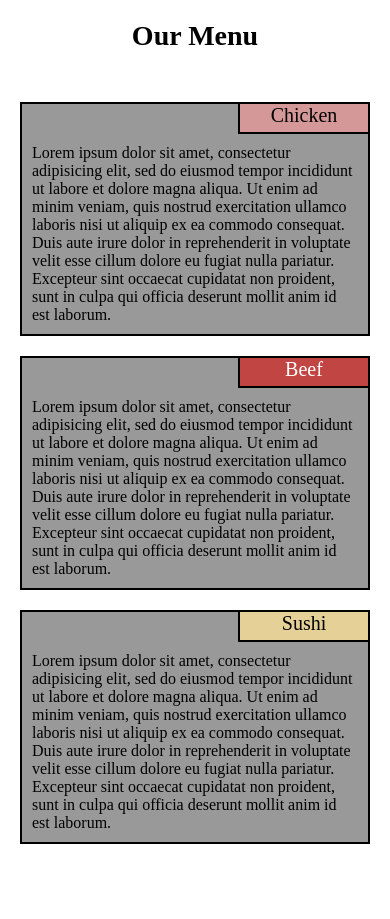
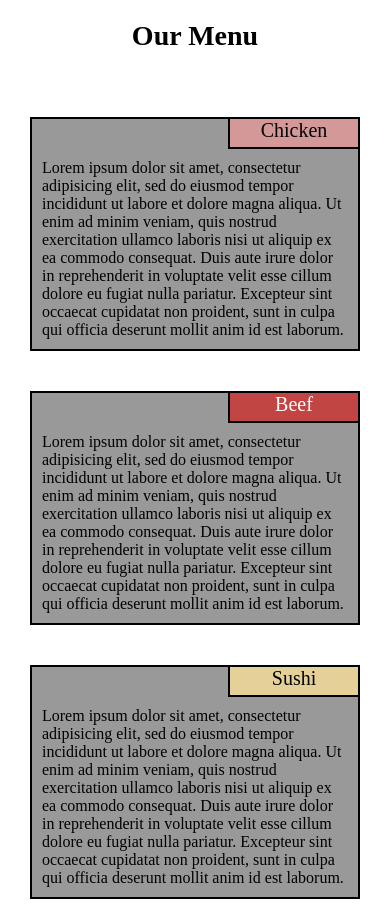
Before and after one commit to vladul23/coursera-assignments, a plain HTML site: page module2-solution/index.htm in a window 390 px wide. Before the commit the page ends 864 px from the top, so only its background shows below. Drawn offline with Linux system fonts and the light colour scheme.

Commit message:
homework based on relative positioning

```diff
--- a/module2-solution/css/style.css
+++ b/module2-solution/css/style.css
@@ -3,6 +3,7 @@
     margin: 0;
     padding: 0;
 }
+
 h1 {
   margin-bottom: 15px;
   text-align: center;
@@ -12,11 +13,11 @@ h1 {
 }
 
 .container {
+    margin: 10px 10px 10px 10px;
 }
 
 .box-container {
     padding: 0px;
-    margin: 20px;
     border: 2px solid black;
     background-color: #999999;
 }
@@ -26,13 +27,13 @@ h1 {
     border: 2px solid black;
     border-width: 0px 0px 2px 2px;
     text-align: center;
-    float: right;
+    /*float: right;*/
     width: 130px;
     height: 30px;
-/*    position: relative;
+    position: relative;
     top: 0px;
-    right: 0px;*/
-    /*display: flex;*/
+    right: 0px;
+    margin-left: auto;
 }
 
 #box-title1 {
@@ -48,13 +49,14 @@ h1 {
 
 .box-text {
     padding: 10px;
-    clear: right;
+    /*clear: right;*/
 }
 
 @media (min-width: 992px) {
     .col-lg-4 {
         float: left;
         width: 33.33%;
+        padding: 10px 20px 10px 20px;
     }
 }
 
@@ -62,12 +64,22 @@ h1 {
     .col-md-6 {
         float: left;
         width: 50%;
+        padding: 20px 20px 20px 20px;
+        /*border: 2px solid red;*/
     }
     .col-md-12 {
         float: left;
         width: 100%;
+        padding: 20px 20px 20px 20px;
+        /*border: 2px solid blue;*/
     }
 }
 
 @media (max-width: 767px) {
+    .col-sm-12 {
+        float: left;
+        width: 100%;
+        padding: 20px 20px 20px 20px;
+        /*border: 2px solid blue;*/
+    }
 }
--- a/module2-solution/index.htm
+++ b/module2-solution/index.htm
@@ -10,7 +10,7 @@
 <body>
 <h1>Our Menu</h1>
 <div class="container">
-	<div class="col-lg-4 col-md-6">
+	<div class="col-lg-4 col-md-6 col-sm-12">
   		<div class="box-container">
  			<div id="box-title1" class="box-title">Chicken</div>
   			<div class="box-text">Lorem ipsum dolor sit amet, consectetur adipisicing elit, sed do eiusmod
@@ -24,7 +24,7 @@
   	</div>
 
 
-	<div class="col-lg-4 col-md-6">
+	<div class="col-lg-4 col-md-6 col-sm-12">
   		<div class="box-container">
   			<div id="box-title2" class="box-title">Beef</div>
   			<div class="box-text">Lorem ipsum dolor sit amet, consectetur adipisicing elit, sed do eiusmod
@@ -36,7 +36,7 @@
   		</div>
   	</div>
 
-	<div class="col-lg-4 col-md-12">
+	<div class="col-lg-4 col-md-12 col-sm-12">
   		<div class="box-container">
   			<div id="box-title3" class="box-title">Sushi</div>
   			<div class="box-text">Lorem ipsum dolor sit amet, consectetur adipisicing elit, sed do eiusmod
```
